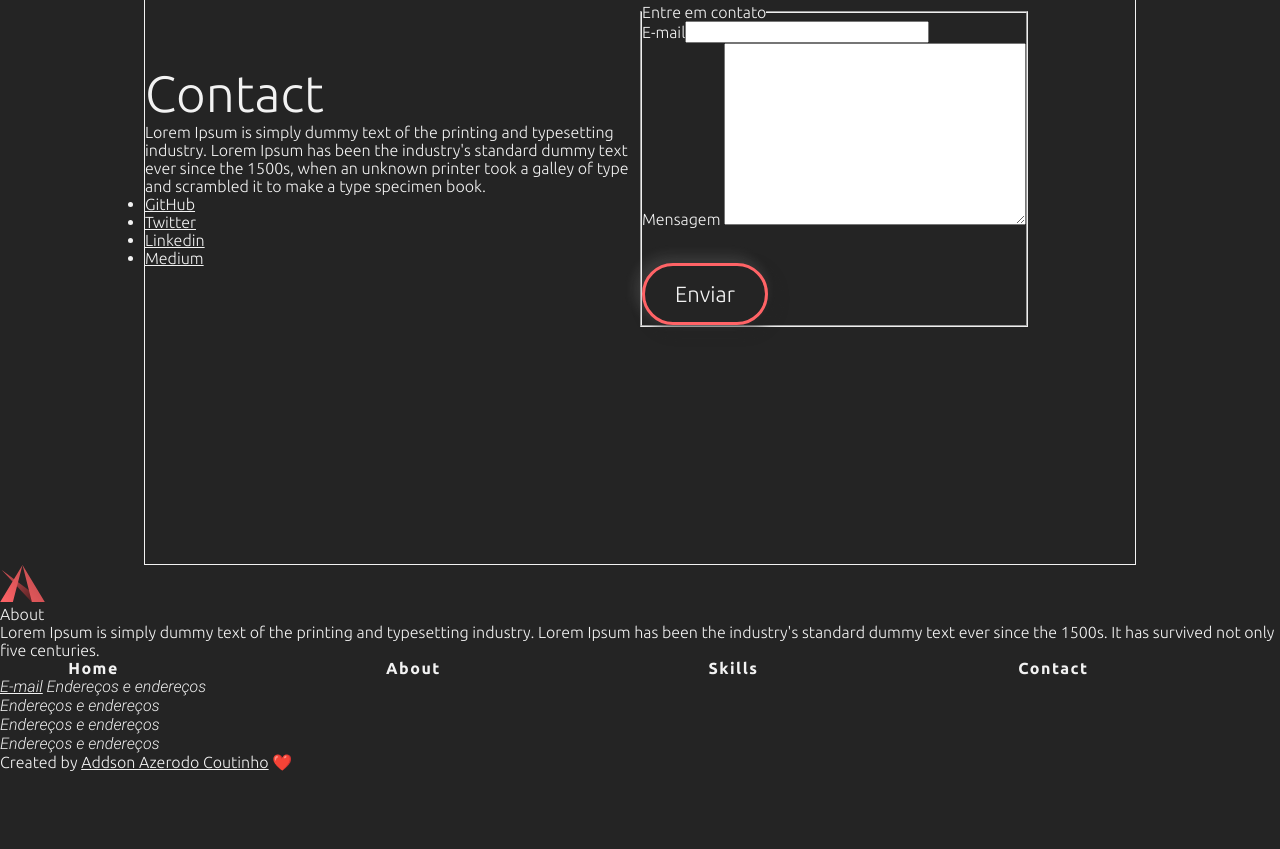
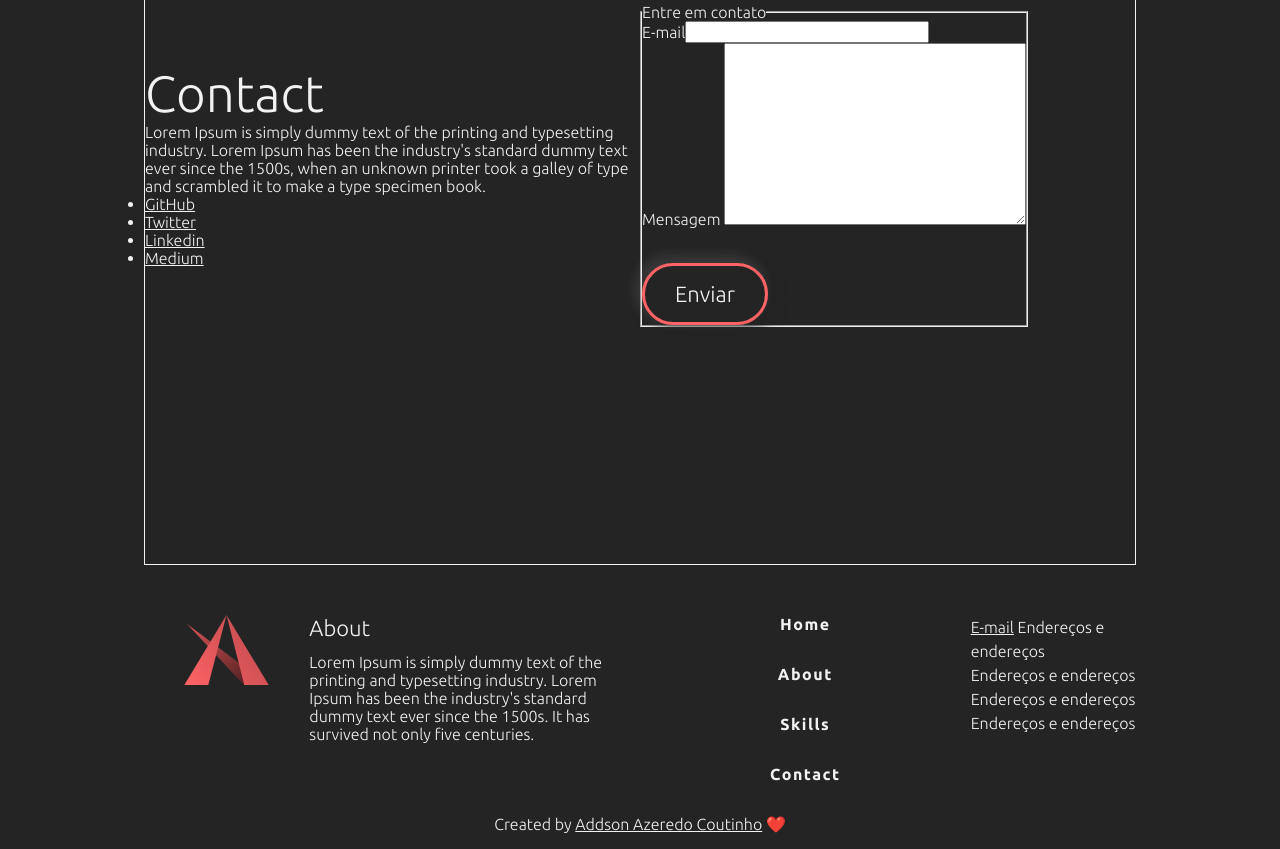
Before and after one commit to oAddson/website, a website built with webpack: page src/index.html in a window 1280 px wide. Shown: the part 2635-3484 px from the top of the page. Before the commit the page ends 3407 px from the top, so only its background shows below. Built offline with nearby package versions, Linux system fonts and the light colour scheme; files whose address does not match are found by name.

Commit message:
feat: add styles to footer

```diff
--- a/src/index.html
+++ b/src/index.html
@@ -160,9 +160,10 @@
         </section>
     </main>
     <footer class="footer">
-        <div class="footer_half">
+        <div class="footer_container">
+            <div class="footer_widget -about">
                 <a href="#" class="footer_logo">
-                <svg width="45" viewBox="0 0 1280 1061.48" xmlns="http://www.w3.org/2000/svg">
+                    <svg width="85" viewBox="0 0 1280 1061.48" xmlns="http://www.w3.org/2000/svg">
                         <defs>
                         <linearGradient id="d" x1="1129.8" x2="211.21" y1="1094.6" y2="219.72" gradientUnits="userSpaceOnUse">
                         <stop stop-color="#40191a" offset="0"/>
@@ -189,16 +190,18 @@
                     </p>
                 </div>
             </div>
-        <div class="footer_half">
+            <div class="footer_widget">
                 <div class="footer_menu">
-                <ul class="navigation_list -footer">
+                    <div class="navigation -footer">
+                        <ul class="navigation_list">
                             <li class="navigation_list-item"><a class="navigation_link" href="#home">Home</a></li>
                             <li class="navigation_list-item"><a class="navigation_link" href="#about">About</a></li>
                             <li class="navigation_list-item"><a class="navigation_link" href="#skills">Skills</a></li>
                             <li class="navigation_list-item"><a class="navigation_link" href="#contact">Contact</a></li>
                         </ul>
                     </div>
-            <address>
+                </div>
+                <address class="footer_address">
                     <a href="mailto:addsoncoutinho@hotmail.com">E-mail</a>
                     Endereços e endereços <br>
                     Endereços e endereços <br>
@@ -207,7 +210,10 @@
 
                 </address>
             </div>
-        Created by <a target="_blank" href="https://github.com/oAddson">Addson Azerodo Coutinho</a> ❤️
+        </div>
+        <div class="footer_super">
+            Created by <a target="_blank" href="https://github.com/oAddson">Addson Azeredo Coutinho</a> ❤️
+        </div>
     </footer>
 </body>
 </html>
--- a/src/scss/app.scss
+++ b/src/scss/app.scss
@@ -11,7 +11,8 @@
 @use './components/text';
 
 // Layout
+@use './layout/container';
+@use './layout/footer';
+@use './layout/header';
 @use './layout/navigation';
-@use './layout/header';
 @use './layout/section';
-@use './layout/container';
--- a/src/scss/layout/_footer.scss
+++ b/src/scss/layout/_footer.scss
@@ -0,0 +1,41 @@
+.footer {
+    display: grid;
+    &_container {
+        display: grid;
+        grid-template-columns: 1fr 1fr;
+        justify-self: center;
+        max-width: 77.5vw;
+        padding-top: 50px;
+    }
+    &_widget {
+        display: grid;
+        grid-template-columns: 2fr 1fr;
+
+        //MODIFIER
+        &.-about {
+            grid-template-columns: 1fr 2fr;
+        }
+    }
+    &_logo {
+        text-align: center;
+    }
+    &_text {
+        &-title {
+            font: {
+                size: 22px;
+            };
+            padding-bottom: 12px;
+        }
+    }
+    &_address {
+        font: {
+            size: 16px;
+            style: normal;
+        };
+        line-height: 1.5;
+    }
+    &_super {
+        padding-bottom: 15px;
+        text-align: center;
+    }
+}
--- a/src/scss/layout/_navigation.scss
+++ b/src/scss/layout/_navigation.scss
@@ -14,6 +14,7 @@
             text-align: center;
             margin-left: -10.4%;
         }
+
     }
     &_link {
         text-decoration: none;
@@ -25,4 +26,22 @@
         padding: 15px 70px;
         color: $font-color-night;
     }
+
+    //MODIFIER
+    &.-footer {
+        & .navigation {
+            &_list {
+                flex-wrap: wrap;
+                min-height: 200px;
+                &-item {
+                    flex: 1 0 100%;
+                    margin: 0;
+                }
+            }
+            &_link {
+                min-height: 40px;
+                margin: 0;
+            }
+        }
+    }
 }
```
Lines whose indentation alone changed are shown as unchanged.
